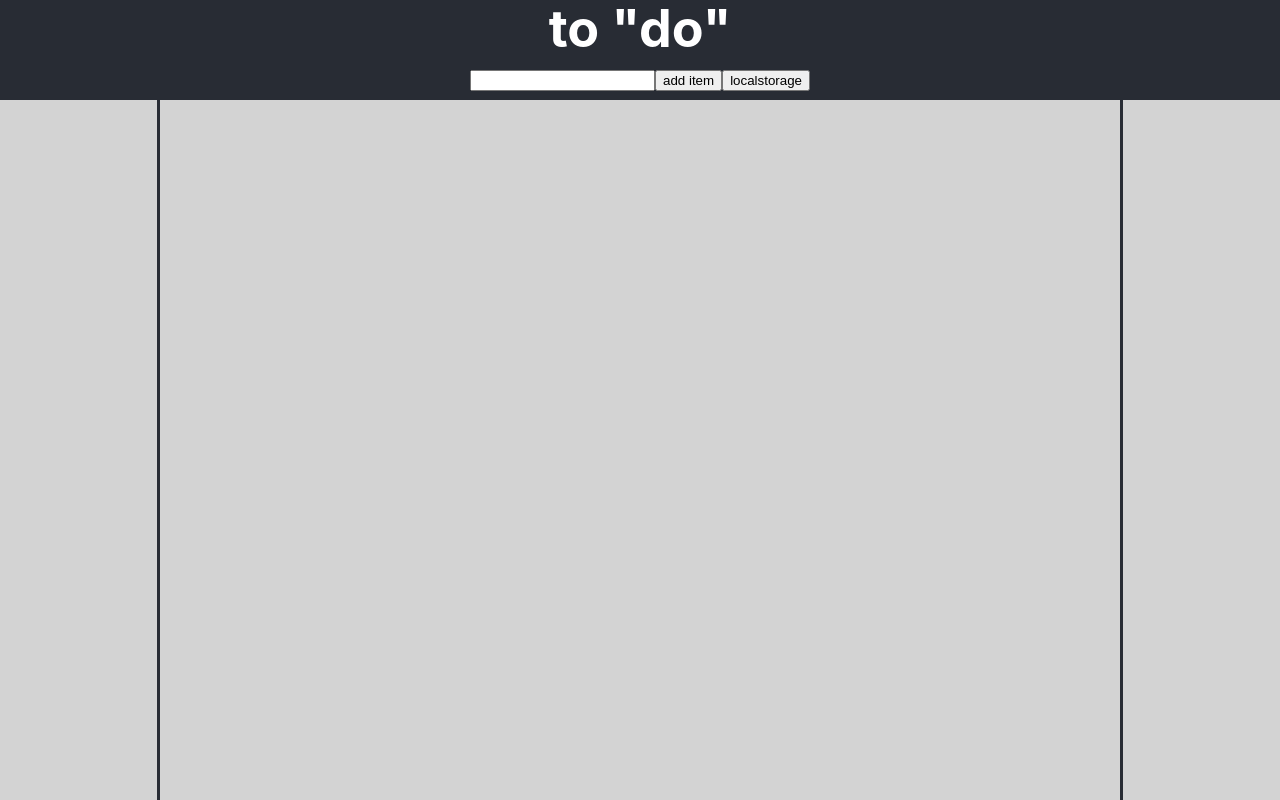
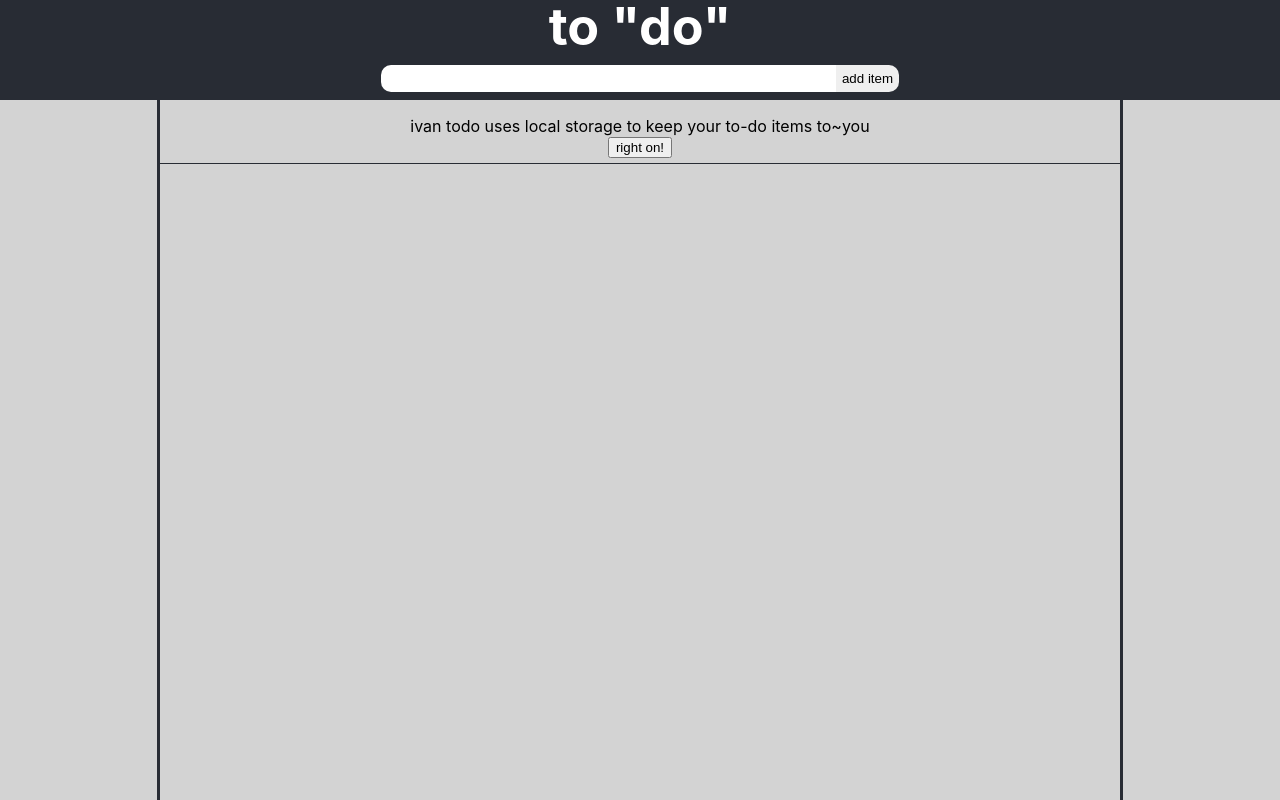
Before and after one commit to ivanwo/reactToDo, a React (Create React App) app: page / in a window 1280 px wide. Built offline with nearby package versions, Linux system fonts and the light colour scheme.

Commit message:
cleaning up and refactoring

```diff
--- a/public/index.html
+++ b/public/index.html
@@ -11,7 +11,7 @@
     />
     <link rel="apple-touch-icon" href="%PUBLIC_URL%/logo192.png" />
     <link rel="manifest" href="%PUBLIC_URL%/manifest.json" />
-    <title>React App</title>
+    <title>Ivan to "do"</title>
   </head>
   <body>
     <noscript>You need to enable JavaScript to run this app.</noscript>
--- a/src/App.css
+++ b/src/App.css
@@ -34,6 +34,23 @@ article {
 article p {
   margin: 0;
 }
+.thing {
+  height: 25px;
+}
+.left {
+  height: 25px;
+  min-width: 35vw;
+  border-bottom-left-radius: 10px;
+  border-top-left-radius: 10px;
+  border: none;
+  padding-left: 5px;
+}
+.right {
+  height: 27px;
+  border-top-right-radius: 10px;
+  border-bottom-right-radius: 10px;
+  border: none;
+}
 .todoHolder {
   /* background-color: white; */
   position: fixed;
--- a/src/App.js
+++ b/src/App.js
@@ -7,7 +7,13 @@ function App() {
   const [list, setList] = useState(
     typeof localStorage["todoItems"] != "undefined"
       ? JSON.parse(localStorage.getItem("todoItems"))
-      : []
+      : [
+          {
+            text:
+              "ivan todo uses local storage to keep your to-do items to~you",
+            btn: "right on!"
+          }
+        ]
   );
 
   const inputValue = event => {
@@ -21,8 +27,12 @@ function App() {
     if (input === "") {
       alert("please supply a to-do item");
     } else {
-      localStorage.setItem("todoItems", JSON.stringify([...list, input]));
+      localStorage.setItem(
+        "todoItems",
+        JSON.stringify([...list, { text: input, btn: "delete" }])
+      );
       setList(JSON.parse(localStorage.getItem("todoItems")));
+      setInput("");
       console.log(list);
       fetchLocalStorage();
     }
@@ -32,7 +42,7 @@ function App() {
   };
 
   const removeFromList = id => {
-    console.log(`delete #${id} from my precious list (${list[id]})`);
+    // console.log(`delete #${id} from my precious list (${list[id]})`);
     let tempList = [...list];
     tempList.splice(id, 1);
     localStorage.setItem("todoItems", JSON.stringify(tempList));
@@ -71,9 +81,13 @@ function App() {
       <div className="App-header">
         <h1>to "do"</h1>
         <div className="inputBar">
-          <input onChange={inputValue} value={input}></input>
-          <button onClick={addToList}>add item</button>
-          <button onClick={fetchLocalStorage}>localstorage</button>
+          <input onChange={inputValue} value={input} className="thing left">
+            {}
+          </input>
+          <button onClick={addToList} className="thing right">
+            add item
+          </button>
+          {/* <button onClick={fetchLocalStorage}>localstorage</button> */}
         </div>
       </div>
       {/* map provides index for everything, you MUST include 'key' on individual items */}
--- a/src/ListMeister.js
+++ b/src/ListMeister.js
@@ -3,13 +3,13 @@ import React from "react";
 const ListMeister = ({ list, id, remove }) => {
   return (
     <article>
-      <p>{list}</p>
+      <p>{list.text}</p>
       <button
         onClick={_ => {
           return remove(id);
         }}
       >
-        get this shit out of my face
+        {list.btn}
       </button>
     </article>
   );
```
